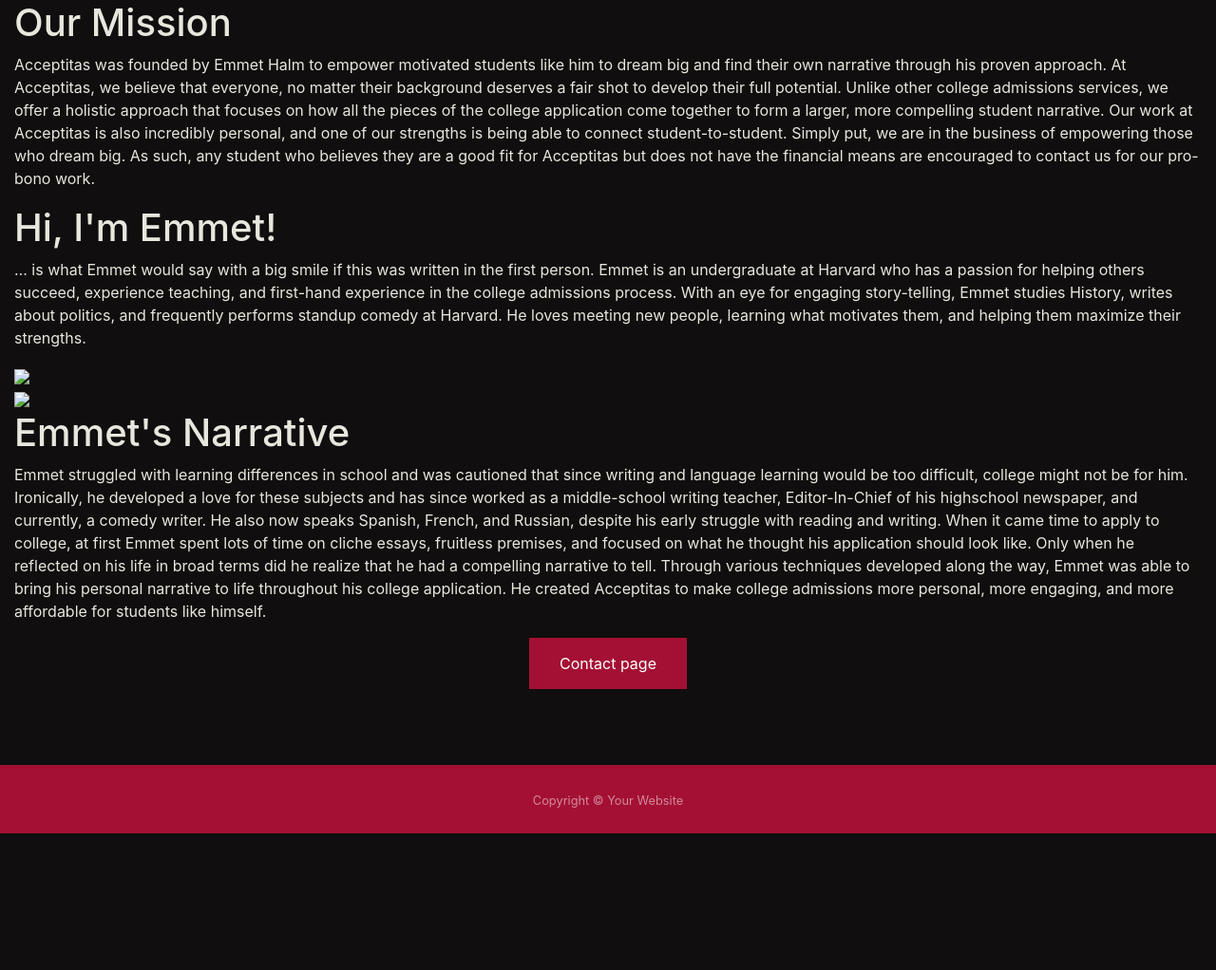
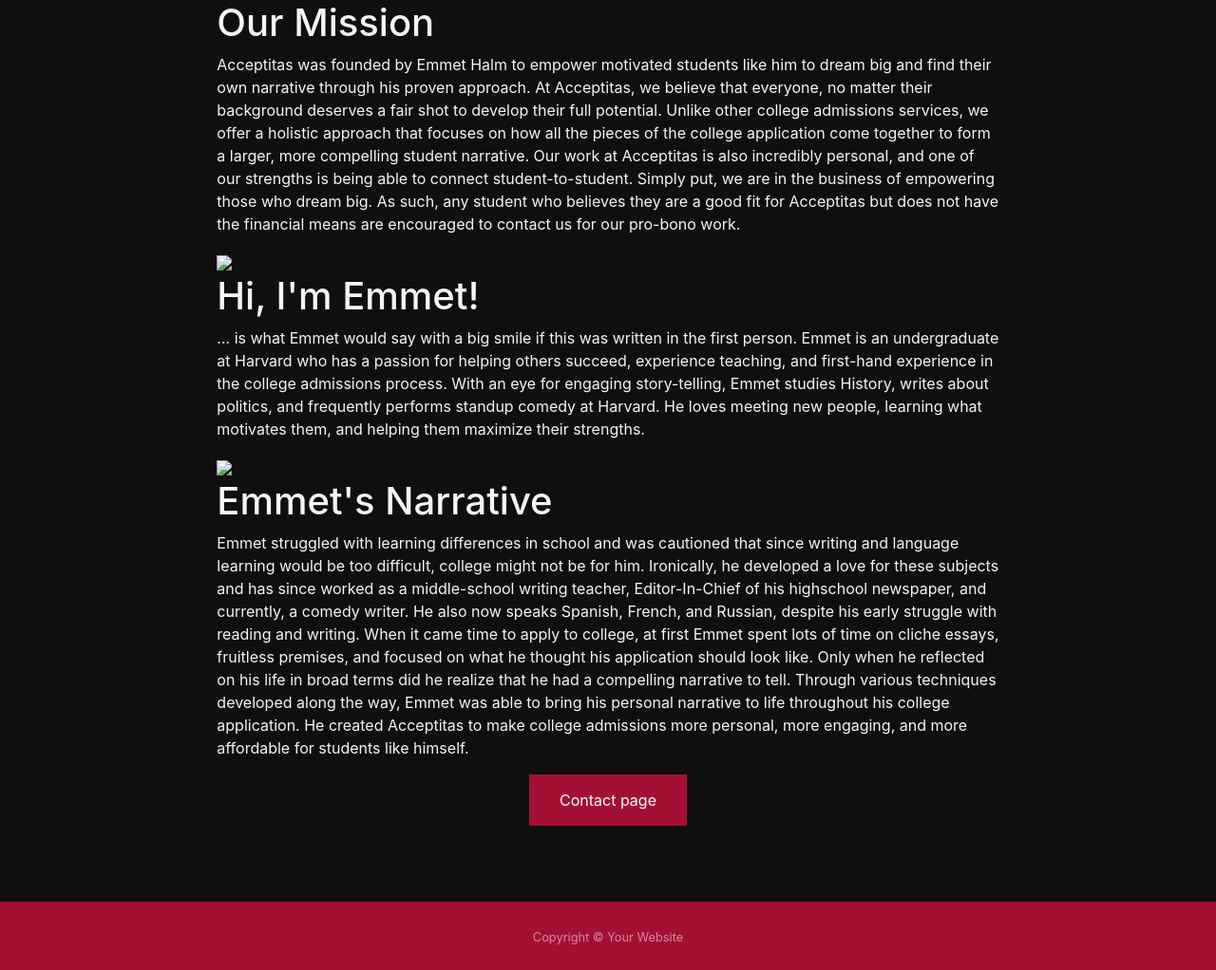
Before and after one commit to MrZmann/acceptitas, a PHP site: page /about.html in a window 1280 px wide. Shown: the part 65-1087 px from the top of the page at 95% size. Before the commit the page ends 943 px from the top, so only its background shows below. Run offline with PHP 8.4, Linux system fonts and the light colour scheme; some libraries are stand-ins or nearby versions.

Commit message:
service and about formatting

```diff
--- a/about.html
+++ b/about.html
@@ -56,27 +56,66 @@
 
     <div class="container-fluid">
       <div class="row">
-        <div class="col">
+        <div class="col-md-8 offset-md-2">
           <h1>Our Mission</h1>
-          <p>Acceptitas was founded by Emmet Halm to empower motivated students like him to dream big and find their own narrative through his proven approach. At Acceptitas, we believe that everyone, no matter their background deserves a fair shot to develop their full potential. Unlike other college admissions services, we offer a holistic approach that focuses on how all the pieces of the college application come together to form a larger, more compelling student narrative. Our work at Acceptitas is also incredibly personal, and one of our strengths is being able to connect student-to-student. Simply put, we are in the business of empowering those who dream big. As such, any student who believes they are a good fit for Acceptitas but does not have the financial means are encouraged to contact us for our pro-bono work.
-</p>
-            <div class="row">
-        <div class="col">
-          <h1>Hi, I'm Emmet!</h1>
-          <p>… is what Emmet would say with a big smile if this was written in the first person. Emmet is an undergraduate at Harvard who has a passion for helping others succeed, experience teaching, and first-hand experience in the college admissions process. With an eye for engaging story-telling, Emmet studies History, writes about politics, and frequently performs standup comedy at Harvard. He loves meeting new people, learning what motivates them, and helping them maximize their strengths.</p>
+          <p>
+            Acceptitas was founded by Emmet Halm to empower motivated students
+            like him to dream big and find their own narrative through his
+            proven approach. At Acceptitas, we believe that everyone, no matter
+            their background deserves a fair shot to develop their full
+            potential. Unlike other college admissions services, we offer a
+            holistic approach that focuses on how all the pieces of the college
+            application come together to form a larger, more compelling student
+            narrative. Our work at Acceptitas is also incredibly personal, and
+            one of our strengths is being able to connect student-to-student.
+            Simply put, we are in the business of empowering those who dream
+            big. As such, any student who believes they are a good fit for
+            Acceptitas but does not have the financial means are encouraged to
+            contact us for our pro-bono work.
+          </p>
+
           <!-- Hover to different image -->
           <img src="https://placeholder.com/150" />
         </div>
       </div>
+      <div class="row">
+        <div class="col-md-8 offset-md-2">
+          <h1>Hi, I'm Emmet!</h1>
+          <p>
+            … is what Emmet would say with a big smile if this was written in
+            the first person. Emmet is an undergraduate at Harvard who has a
+            passion for helping others succeed, experience teaching, and
+            first-hand experience in the college admissions process. With an eye
+            for engaging story-telling, Emmet studies History, writes about
+            politics, and frequently performs standup comedy at Harvard. He
+            loves meeting new people, learning what motivates them, and helping
+            them maximize their strengths.
+          </p>
           <!-- Hover to different image -->
           <img src="https://placeholder.com/150" />
         </div>
-    </div>
+      </div>
       <div class="row">
-        <div class="col">
+        <div class="col-md-8 offset-md-2">
           <h1>Emmet's Narrative</h1>
-          <p>Emmet struggled with learning differences in school and was cautioned that since writing and language learning would be too difficult, college might not be for him. Ironically, he developed a love for these subjects and has since worked as a middle-school writing teacher, Editor-In-Chief of his highschool newspaper, and currently, a comedy writer. He also now speaks Spanish, French, and Russian, despite his early struggle with reading and writing. When it came time to apply to college, at first Emmet spent lots of time on cliche essays, fruitless premises, and focused on what he thought his application should look like. Only when he reflected on his life in broad terms did he realize that he had a compelling narrative to tell. Through various techniques developed along the way, Emmet was able to bring his personal narrative to life throughout his college application. He created Acceptitas to make college admissions more personal, more engaging, and more affordable for students like himself.
-</p>
+          <p>
+            Emmet struggled with learning differences in school and was
+            cautioned that since writing and language learning would be too
+            difficult, college might not be for him. Ironically, he developed a
+            love for these subjects and has since worked as a middle-school
+            writing teacher, Editor-In-Chief of his highschool newspaper, and
+            currently, a comedy writer. He also now speaks Spanish, French, and
+            Russian, despite his early struggle with reading and writing. When
+            it came time to apply to college, at first Emmet spent lots of time
+            on cliche essays, fruitless premises, and focused on what he thought
+            his application should look like. Only when he reflected on his life
+            in broad terms did he realize that he had a compelling narrative to
+            tell. Through various techniques developed along the way, Emmet was
+            able to bring his personal narrative to life throughout his college
+            application. He created Acceptitas to make college admissions more
+            personal, more engaging, and more affordable for students like
+            himself.
+          </p>
         </div>
       </div>
       <!-- Call to Action -->
--- a/css/styles.css
+++ b/css/styles.css
@@ -4,7 +4,7 @@
   --purple: rgb(183, 148, 250);
   --yellow: rgb(245, 229, 91);
   --green: rgb(136, 194, 19);
-  --white: rgb(231, 231, 222);
+  --white: #f5f5f5;
   --black: #100e0e;
 }
 
--- a/index.html
+++ b/index.html
@@ -73,7 +73,7 @@
           </a>
         </div>
       </div>
-      <div class="row" style="height: 100vh;">
+      <div class="row" style="height: 100vh; background-image: url(images/icon_bg.png);">
         <div class="col-md-8 offset-md-2 d-flex align-content-center flex-wrap" id="pitch">
           <p id="elevatorPitch" style="opacity: 0;">
           Acceptitas is a holistic college application consulting and editing service that empowers students to identify and amplify their unique story across all their application materials. Founded by a current Harvard student, we offer our first hand experience in the college admissions process and strong narrative crafting skills at a fraction of the cost. We help students build their unique narrative, so that they can submit with confidence.
```
Also changed, not shown: services.html (+54 -12 lines), images/icon_bg.png.
